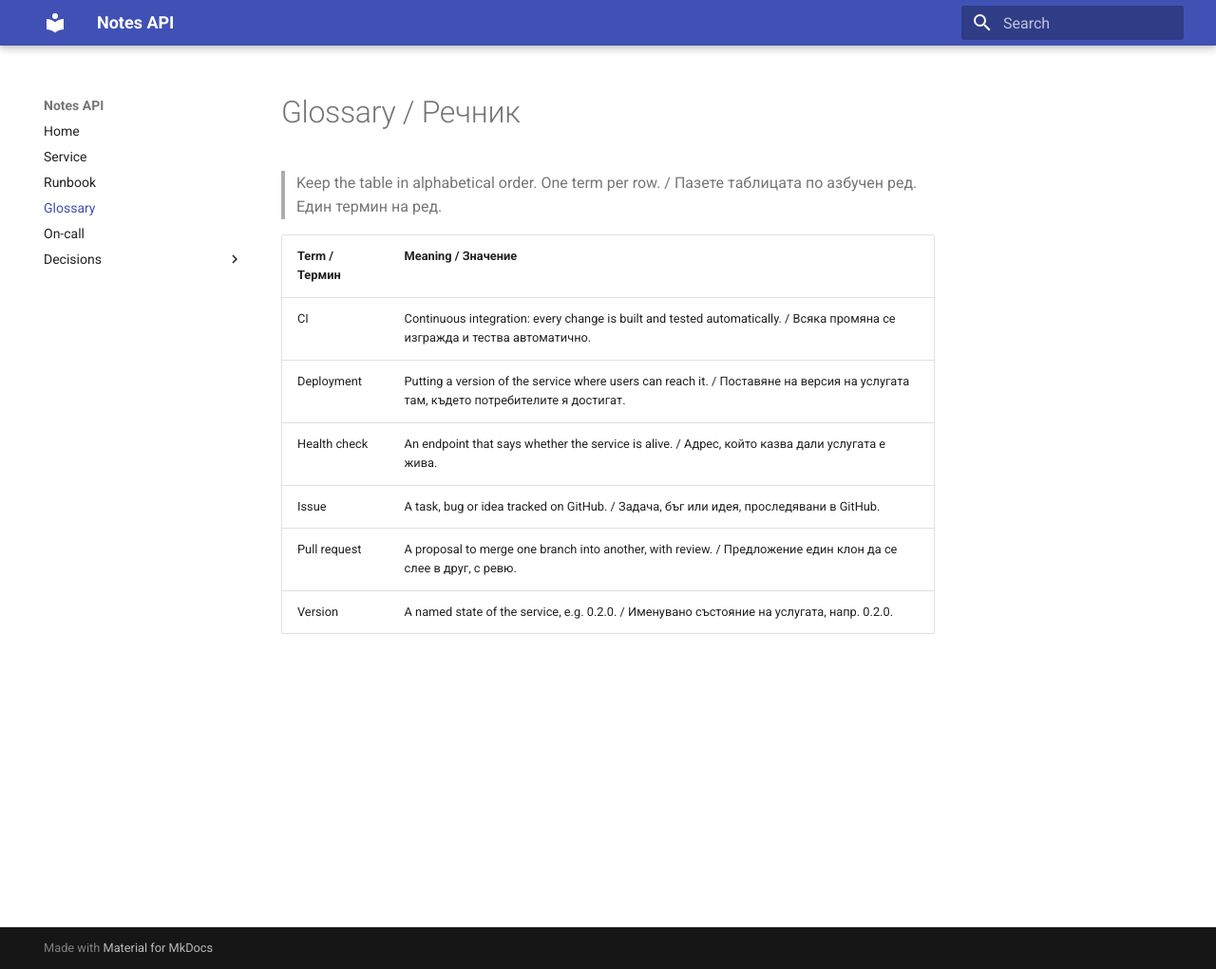
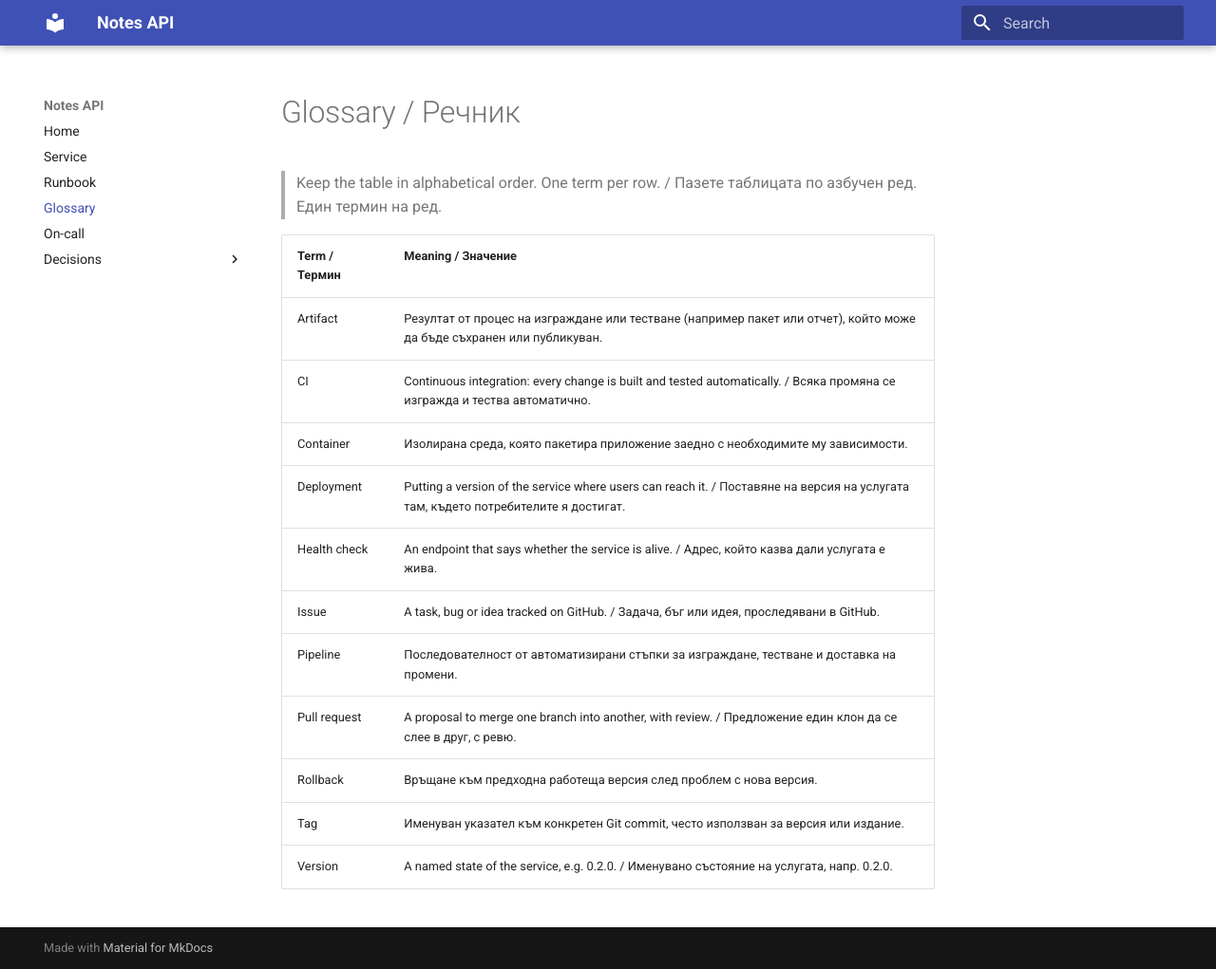
Before and after one commit to Tedi077/devops-lab-02, an MkDocs documentation site: the page built from docs/glossary.md, in a window 1280 px wide and 1021 px high. Shown: the whole window at 95% size. Built offline with MkDocs 1.6.1 and Material for MkDocs 9.7.7, drawn with Linux system fonts in a browser that asks for light colours.

Commit message:
docs: add five alphabetical glossary terms (T07)

```diff
--- a/docs/glossary.md
+++ b/docs/glossary.md
@@ -4,9 +4,14 @@
 
 | Term / Термин | Meaning / Значение |
 |---|---|
+| Artifact | Резултат от процес на изграждане или тестване (например пакет или отчет), който може да бъде съхранен или публикуван. |
 | CI | Continuous integration: every change is built and tested automatically. / Всяка промяна се изгражда и тества автоматично. |
+| Container | Изолирана среда, която пакетира приложение заедно с необходимите му зависимости. |
 | Deployment | Putting a version of the service where users can reach it. / Поставяне на версия на услугата там, където потребителите я достигат. |
 | Health check | An endpoint that says whether the service is alive. / Адрес, който казва дали услугата е жива. |
 | Issue | A task, bug or idea tracked on GitHub. / Задача, бъг или идея, проследявани в GitHub. |
+| Pipeline | Последователност от автоматизирани стъпки за изграждане, тестване и доставка на промени. |
 | Pull request | A proposal to merge one branch into another, with review. / Предложение един клон да се слее в друг, с ревю. |
+| Rollback | Връщане към предходна работеща версия след проблем с нова версия. |
+| Tag | Именуван указател към конкретен Git commit, често използван за версия или издание. |
 | Version | A named state of the service, e.g. 0.2.0. / Именувано състояние на услугата, напр. 0.2.0. |
```
